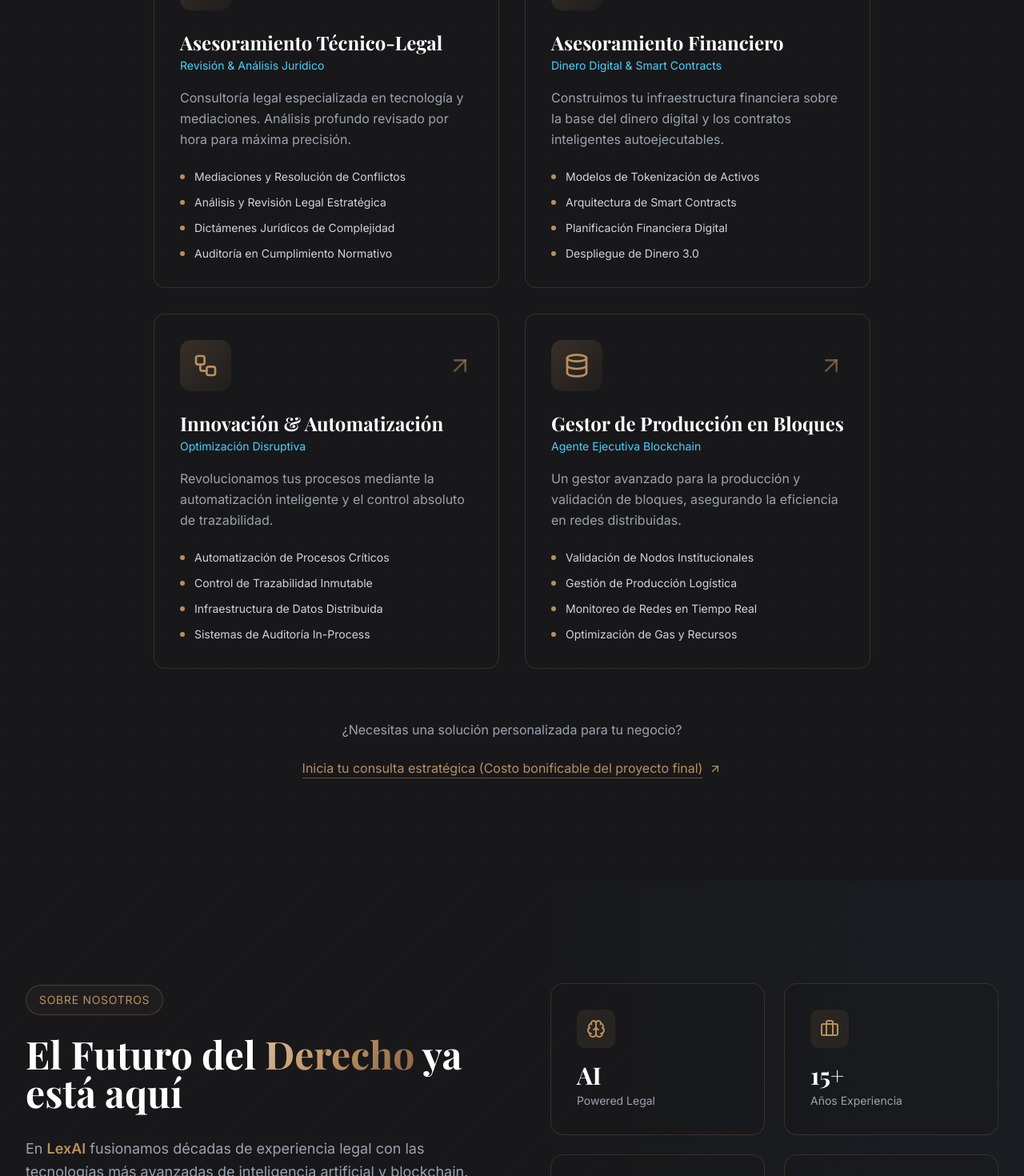
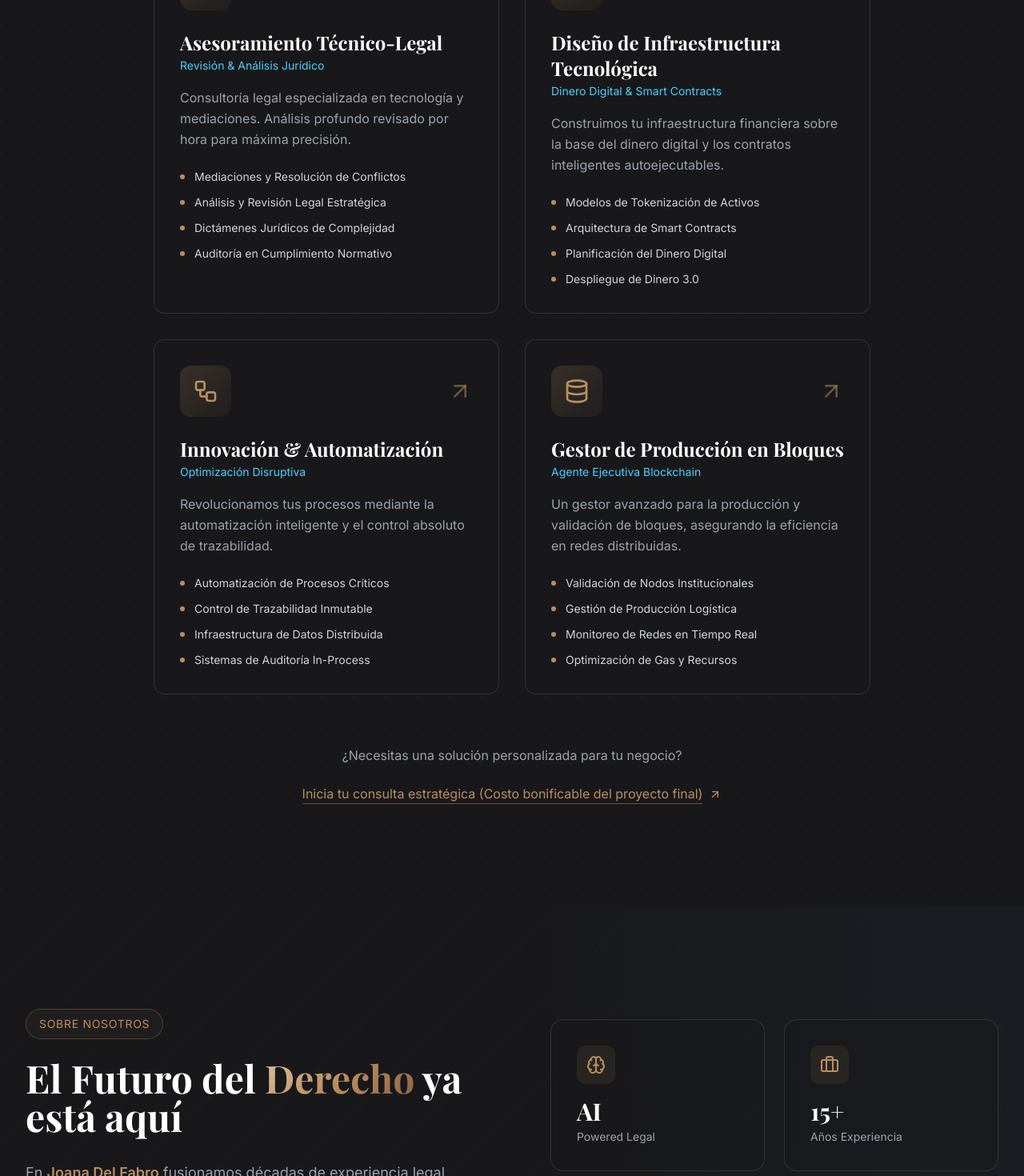
Before and after one commit to arielalcuri/Joana, a React (Vite) app: page /#/ in a window 1280 px wide. Shown: the part 1330-2800 px from the top of the page at 80% size. Built offline with nearby package versions, Linux system fonts and the light colour scheme.

Commit message:
Update brand to Joana Del Fabro and rename financial services

```diff
--- a/index.html
+++ b/index.html
@@ -3,7 +3,7 @@
   <head>
     <meta charset="UTF-8" />
     <meta name="viewport" content="width=device-width, initial-scale=1.0" />
-    <title>LexAI - Lawyer Tech</title>
+    <title>Joana Del Fabro - Lawyer Tech</title>
   </head>
   <body>
     <div id="root"></div>
--- a/src/components/Navigation.tsx
+++ b/src/components/Navigation.tsx
@@ -73,9 +73,9 @@ export function Navigation() {
               }`}>
               <Scale className="w-6 h-6 text-gold" />
             </div>
-            <span className="text-2xl font-bold font-serif">
-              <span className="text-white">Lex</span>
-              <span className="text-gold">AI</span>
+            <span className="text-2xl font-bold font-serif whitespace-nowrap">
+              <span className="text-white">Joana</span>
+              <span className="text-gold"> Del Fabro</span>
             </span>
           </Link>
 
@@ -134,9 +134,9 @@ export function Navigation() {
               <div className="flex flex-col h-full">
                 {/* Mobile Header */}
                 <div className="flex items-center justify-between py-4 border-b border-gold/20">
-                  <span className="text-xl font-bold font-serif">
-                    <span className="text-white">Lex</span>
-                    <span className="text-gold">AI</span>
+                  <span className="text-xl font-bold font-serif whitespace-nowrap">
+                    <span className="text-white">Joana</span>
+                    <span className="text-gold"> Del Fabro</span>
                   </span>
                 </div>
 
--- a/src/components/TraceabilityCertificate.tsx
+++ b/src/components/TraceabilityCertificate.tsx
@@ -42,7 +42,7 @@ export function TraceabilityCertificate({ data, onClose }: CertificateProps) {
             });
 
             pdf.addImage(imgData, 'PNG', 0, 0, canvas.width, canvas.height);
-            pdf.save(`Certificado-LexAI-${data.trackingId}.pdf`);
+            pdf.save(`Certificado-Joana Del Fabro-${data.trackingId}.pdf`);
         } catch (error) {
             console.error('Error generando PDF:', error);
         } finally {
@@ -164,7 +164,7 @@ export function TraceabilityCertificate({ data, onClose }: CertificateProps) {
                                 <div className="flex-1 w-full border-t border-gray-800 pt-4 text-center">
                                     <p className="text-[10px] font-mono text-gold/60 uppercase italic mb-1 tracking-tighter">BFA Institutional Node</p>
                                     <div className="h-8 flex items-center justify-center mb-1 text-white font-serif italic text-base opacity-80">
-                                        LexAI
+                                        Joana Del Fabro
                                     </div>
                                     <p className="text-[9px] text-gray-600 font-bold uppercase tracking-widest">Legal Systems Director</p>
                                     {data.verifiedAccount && (
--- a/src/components/TrackingPreview.tsx
+++ b/src/components/TrackingPreview.tsx
@@ -18,7 +18,7 @@ const providers = {
         apiDocs: 'https://www.correoargentino.com.ar/MiCorreo/public/img/pag/apiPaqAr-v2.pdf'
     },
     LEXAI_GLOBAL: {
-        name: 'LexAI Global Node',
+        name: 'Joana Del Fabro Global Node',
         logo: 'LX',
     }
 };
--- a/src/pages/ServiceDetail.tsx
+++ b/src/pages/ServiceDetail.tsx
@@ -18,17 +18,17 @@ const serviceData = {
             'Análisis por Hora: Asesoramiento detallado y personalizado bajo demanda.',
             'Auditoría de Cumplimiento: Verificación de normativas locales e internacionales.'
         ],
-        fullContent: 'En LexAI no hacemos asesoría genérica. Nuestro equipo jurídico está capacitado en derecho informático y blockchain, permitiendo una revisión que comprende tanto el código legal como el código fuente. Facilitamos mediaciones que evitan litigios costosos mediante el entendimiento técnico.'
+        fullContent: 'En Joana Del Fabro no hacemos asesoría genérica. Nuestro equipo jurídico está capacitado en derecho informático y blockchain, permitiendo una revisión que comprende tanto el código legal como el código fuente. Facilitamos mediaciones que evitan litigios costosos mediante el entendimiento técnico.'
     },
     'asesoria-financiera': {
-        title: 'Asesoramiento Financiero',
+        title: 'Diseño de Infraestructura Tecnológica',
         subtitle: 'Dinero Digital & Smart Contracts',
         icon: <BarChart3 className="w-12 h-12" />,
         description: 'Construimos tu infraestructura financiera sobre la base del dinero digital y los contratos inteligentes autoejecutables.',
         details: [
             'Modelos de Tokenización: Diseño de activos inmobiliarios, financieros y arte.',
             'Smart Contracts Framework: Definición de reglas autoejecutables seguras.',
-            'Planificación Financiera Digital: Estructuración de flujos de pago y liquidez.',
+            'Planificación del Dinero Digital: Estructuración de flujos de pago y liquidez.',
             'Dinero 3.0: Implementación de modelos DeFi y Crowdfunding.'
         ],
         fullContent: 'El dinero digital es la base de la nueva economía. No solo asesoramos en finanzas; construimos infraestructuras donde cada transacción es segura, automática y transparente mediante contratos inteligentes.'
@@ -44,7 +44,7 @@ const serviceData = {
             'Infraestructura de Datos: Construcción de repositorios distribuidos y seguros.',
             'Análisis Predictivo: IA aplicada a la optimización de procesos de producción.'
         ],
-        fullContent: 'La innovación no es una opción, es una necesidad. LexAI diseña infraestructuras que garantizan que cada paso de tu proceso sea auditable, transparente y automático, eliminando el error humano y maximizando la trazabilidad.'
+        fullContent: 'La innovación no es una opción, es una necesidad. Joana Del Fabro diseña infraestructuras que garantizan que cada paso de tu proceso sea auditable, transparente y automático, eliminando el error humano y maximizando la trazabilidad.'
     },
     'gestor-bloques': {
         title: 'Gestor de Producción en Bloques',
--- a/src/sections/About.tsx
+++ b/src/sections/About.tsx
@@ -72,7 +72,7 @@ export function About() {
 
             <div className="mt-8 space-y-6 text-lg text-gray-400 leading-relaxed">
               <p>
-                En <span className="text-gold font-semibold">LexAI</span> fusionamos décadas de
+                En <span className="text-gold font-semibold">Joana Del Fabro</span> fusionamos décadas de
                 experiencia legal con las tecnologías más avanzadas de inteligencia artificial
                 y blockchain. Somos pioneros en la transformación digital del sector legal.
               </p>
@@ -95,7 +95,7 @@ export function About() {
                 Nosotros la construimos."
               </p>
               <footer className="mt-4 text-gold">
-                — Fundadores de LexAI
+                — Joana Del Fabro
               </footer>
             </blockquote>
           </div>
--- a/src/sections/Contact.tsx
+++ b/src/sections/Contact.tsx
@@ -85,8 +85,8 @@ export function Contact() {
                   </div>
                   <div>
                     <h3 className="text-lg font-semibold text-white">Email</h3>
-                    <p className="mt-1 text-gray-400">contacto@lexai.com</p>
-                    <p className="text-gray-400">urgente@lexai.com</p>
+                    <p className="mt-1 text-gray-400">contacto@joanadelfabro.com</p>
+                    <p className="text-gray-400">urgente@joanadelfabro.com</p>
                   </div>
                 </div>
               </div>
@@ -228,7 +228,7 @@ export function Contact() {
               </div>
               <div className="text-left">
                 <p className="text-[10px] text-gray-500 uppercase tracking-widest font-bold">Cuentas Globales</p>
-                <p className="text-white font-serif group-hover:text-gold transition-colors">PayPal LexAI</p>
+                <p className="text-white font-serif group-hover:text-gold transition-colors">PayPal Joana Del Fabro</p>
               </div>
             </div>
 
@@ -254,7 +254,7 @@ export function Contact() {
           </div>
 
           <p className="mt-12 text-[10px] text-gray-600 uppercase tracking-[0.3em] font-medium text-center">
-            LexAI Global Institutional Node • 2026
+            Joana Del Fabro Global Institutional Node • 2026
           </p>
         </div>
       </div>
--- a/src/sections/Events.tsx
+++ b/src/sections/Events.tsx
@@ -7,7 +7,7 @@ const events = [
         title: 'Buenos Aires Tech Week',
         date: 'Octubre 2025',
         location: 'Sede Central ITBA',
-        description: 'Presentación de LexAI ante el ecosistema startup regional. Pitching de tokenización de activos.',
+        description: 'Presentación de Joana Del Fabro ante el ecosistema startup regional. Pitching de tokenización de activos.',
         category: 'Conferencia',
         image: 'https://images.unsplash.com/photo-1540575861501-7ad0582282fb?auto=format&fit=crop&q=80',
     },
@@ -60,7 +60,7 @@ export function Events() {
                     </h2>
                     <p className="mt-6 text-lg text-gray-400">
                         Conectamos con los polos tecnológicos más importantes del mundo para mostrar el respaldo
-                        y la solidez de LexAI. Networking disruptivo y alianzas estratégicas.
+                        y la solidez de Joana Del Fabro. Networking disruptivo y alianzas estratégicas.
                     </p>
                 </div>
 
--- a/src/sections/Footer.tsx
+++ b/src/sections/Footer.tsx
@@ -35,9 +35,9 @@ export function Footer() {
               <div className="p-2 rounded-lg bg-gold/10">
                 <Scale className="w-6 h-6 text-gold" />
               </div>
-              <span className="text-2xl font-bold font-serif">
-                <span className="text-white">Lex</span>
-                <span className="text-gold">AI</span>
+              <span className="text-2xl font-bold font-serif whitespace-nowrap">
+                <span className="text-white">Joana</span>
+                <span className="text-gold"> Del Fabro</span>
               </span>
             </div>
             <p className="max-w-sm mb-6 text-gray-400 leading-relaxed">
--- a/src/sections/Hero.tsx
+++ b/src/sections/Hero.tsx
@@ -40,8 +40,8 @@ export function Hero() {
             }`}
         >
           <span className="block text-5xl font-bold tracking-tight text-white sm:text-6xl md:text-7xl lg:text-8xl font-serif">
-            Lex
-            <span className="text-gradient-gold">AI</span>
+            Joana
+            <span className="text-gradient-gold"> Del Fabro</span>
           </span>
           <span className="block mt-4 text-xl tracking-widest uppercase text-gold/80 sm:text-2xl md:text-3xl">
             Abogados del Futuro
--- a/src/sections/Services.tsx
+++ b/src/sections/Services.tsx
@@ -31,13 +31,13 @@ const services: Service[] = [
   {
     id: 'asesoria-financiera',
     icon: <BarChart3 className="w-8 h-8" />,
-    title: 'Asesoramiento Financiero',
+    title: 'Diseño de Infraestructura Tecnológica',
     subtitle: 'Dinero Digital & Smart Contracts',
     description: 'Construimos tu infraestructura financiera sobre la base del dinero digital y los contratos inteligentes autoejecutables.',
     features: [
       'Modelos de Tokenización de Activos',
       'Arquitectura de Smart Contracts',
-      'Planificación Financiera Digital',
+      'Planificación del Dinero Digital',
       'Despliegue de Dinero 3.0',
     ],
     gradient: 'from-gold/20 via-gold/5 to-transparent',
```
